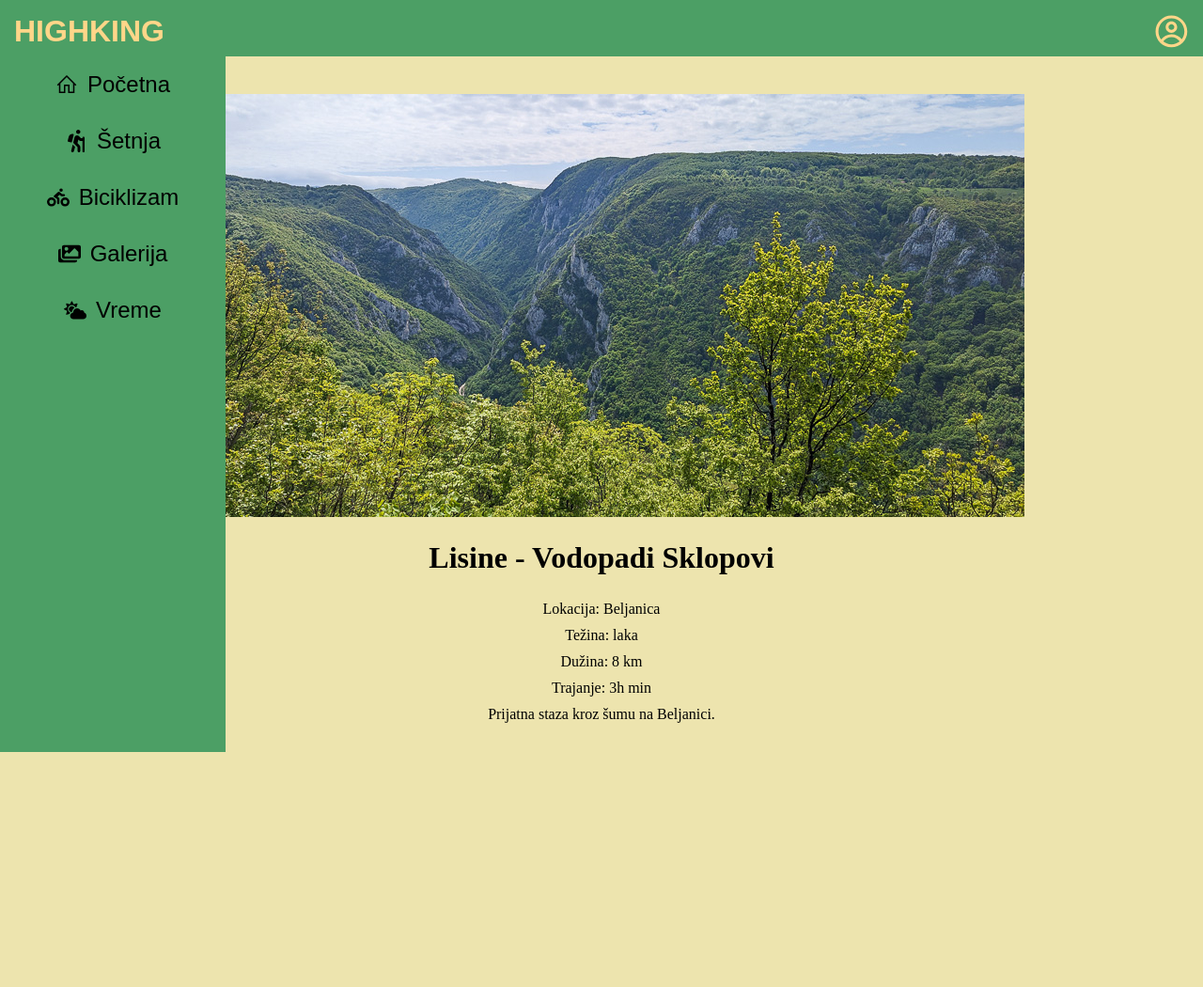
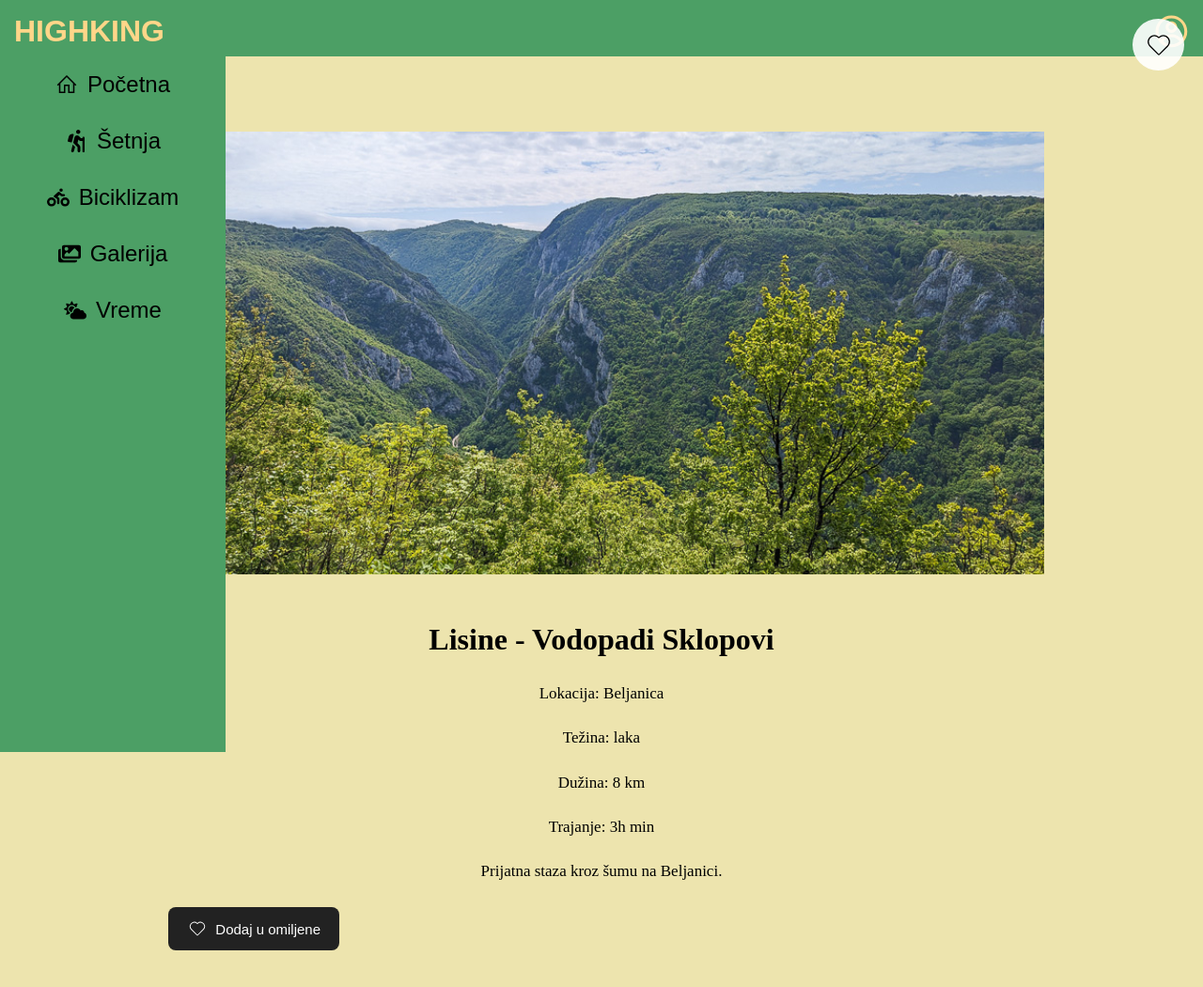
Before and after one commit to LazarVasiljevic/react-docker, a React (Vite) app: page /staza/1 in a window 1280 px wide. Shown: the top 1050 px of the page at 94% size. Before the commit the page ends 814 px from the top, so only its background shows below. Built offline with nearby package versions, Linux system fonts and the light colour scheme.

Commit message:
Omoguceno dodavanje staze u omiljene

```diff
--- a/src/App.tsx
+++ b/src/App.tsx
@@ -14,12 +14,13 @@ import {
   BrowserRouter
 } from"react-router-dom";
 import StazaDetalji from './pages/StazaDetalji'
-
+import { FavoritesProvider } from './context/FavoritesContext'
 
 function App() {
   return (
 
     <BrowserRouter>
+      <FavoritesProvider>
         <Routes>
               <Route element={<Layout />}>
 
@@ -37,6 +38,8 @@ function App() {
               <Route path='/signin' element={<Signin />}/>
               <Route path='*' element={<NotFound />} />
           </Routes>
+      </FavoritesProvider>
+
     </BrowserRouter>
 
   );
--- /dev/null
+++ b/src/context/FavoritesContext.tsx
@@ -0,0 +1,161 @@
+import React from 'react'
+import {
+    createContext,
+    useContext,
+    useEffect,
+    useState
+} from "react";
+import {User} from '../models/User'
+
+interface FavoriteType {
+
+    favoriteIds: number[];
+
+    addFavorite: (trailId: number) => void;
+
+    removeFavorite: (trailId: number) => void;
+
+    hasFavorite: (trailId: number) => boolean;
+}
+
+const FavoriteContext = createContext<FavoriteType | undefined>(undefined);
+
+interface FavoritesProviderProps {
+    children: React.ReactNode;
+}
+
+export function FavoritesProvider({
+    children
+}: FavoritesProviderProps) {
+
+    const [user, setUser] = useState<User | null>(null);
+
+    const [favoriteIds, setFavoriteIds] =
+        useState<number[]>([]);
+
+    useEffect(() => {
+
+        const storedUser =
+            localStorage.getItem("loggedUser");
+
+
+        if (!storedUser) {
+
+            setUser(null);
+            setFavoriteIds([]);
+
+            return;
+        }
+
+
+        const userData = JSON.parse(storedUser);
+
+
+        const loggedUser = new User(
+            userData.ime,
+            userData.prezime,
+            userData.email,
+            userData.password,
+            userData.favorites || []
+        );
+
+
+        setUser(loggedUser);
+
+        setFavoriteIds([
+            ...loggedUser.favorites
+        ]);
+
+    }, []);
+
+
+
+
+    const saveUser = (updatedUser: User) => {
+
+        localStorage.setItem(
+            "loggedUser",
+            JSON.stringify(updatedUser)
+        );
+
+
+        setUser(updatedUser);
+
+        setFavoriteIds([
+            ...updatedUser.favorites
+        ]);
+    };
+
+
+    const addFavorite = (trailId: number) => {
+
+        if (!user) {
+            return;
+        }
+
+
+        user.addFavorite(trailId);
+
+
+        saveUser(user);
+    };
+
+
+    const removeFavorite = (trailId: number) => {
+
+        if (!user) {
+            return;
+        }
+
+
+        user.removeFavorite(trailId);
+
+
+        saveUser(user);
+    };
+
+
+    const hasFavorite = (trailId: number): boolean => {
+
+        if (!user) {
+            return false;
+        }
+
+
+        return user.hasFavorite(trailId);
+    };
+
+
+    return (
+
+        <FavoriteContext.Provider
+            value={{
+                favoriteIds,
+                addFavorite,
+                removeFavorite,
+                hasFavorite
+            }}
+        >
+            {children}
+        </FavoriteContext.Provider>
+    );
+}
+
+
+export function useFavorites() {
+
+    const context =
+        useContext(FavoriteContext);
+
+
+    if (!context) {
+
+        throw new Error(
+            "useFavorites mora biti korišćen unutar FavoritesProvider-a"
+        );
+
+    }
+
+
+    return context;
+}
--- a/src/pages/BiciklizamDetalji.tsx
+++ /dev/null
@@ -1,9 +0,0 @@
-import React from 'react'
-
-function BiciklizamDetalji() {
-  return (
-    <div>BiciklizamDetalji</div>
-  )
-}
-
-export default BiciklizamDetalji
--- a/src/pages/Login.tsx
+++ b/src/pages/Login.tsx
@@ -40,8 +40,8 @@ function Login() {
 
 
         const user = new User(
-            userData.ime,
-            userData.prezime,
+            userData.name,
+            userData.surname,
             userData.email,
             userData.password,
             []
--- a/src/pages/Profil.tsx
+++ b/src/pages/Profil.tsx
@@ -1,6 +1,29 @@
 import React from 'react'
+import {User} from '../models/User'
+
+import '../styles/Profil.css'
 
 function Profil() {
+
+const storedUser = localStorage.getItem("loggedUser");
+
+if (storedUser) {
+
+    const userData = JSON.parse(storedUser);
+
+    const user = new User(
+        userData.name,
+        userData.surname,
+        userData.email,
+        userData.password,
+        []
+    );
+
+    console.log(user.getFullName());
+}
+
+
+
   return (
     <div>Profil</div>
   )
--- a/src/pages/SetnjaDetalji.tsx
+++ /dev/null
@@ -1,9 +0,0 @@
-import React from 'react'
-
-function SetnjaDetalji() {
-  return (
-    <div>SetnjaDetalji</div>
-  )
-}
-
-export default SetnjaDetalji
--- a/src/pages/StazaDetalji.tsx
+++ b/src/pages/StazaDetalji.tsx
@@ -1,8 +1,10 @@
 import React from 'react'
 import { useParams } from 'react-router-dom';
 import {staze } from '../data/staze';
+import { CiHeart } from "react-icons/ci";
+import '../styles/StazaDetalji.css';
+import {useFavorites} from '../context/FavoritesContext';
 
-import '../styles/StazaDetalji.css';
 
 function StazaDetalji() {
     const { id } = useParams();
@@ -14,7 +16,14 @@ function StazaDetalji() {
         trail => trail.id === Number(id)
     );
 
+
     console.log("Pronađena staza:", trail);
+
+    const {
+        addFavorite,
+        removeFavorite,
+        hasFavorite
+    } = useFavorites();
 
     if (!trail) {
         return (
@@ -24,7 +33,23 @@ function StazaDetalji() {
         );
     }
 
+    const favorite =
+        hasFavorite(trail.id);
 
+
+    const handleFavoriteClick = () => {
+
+        if (favorite) {
+
+            removeFavorite(trail.id);
+
+        } else {
+
+            addFavorite(trail.id);
+
+        }
+
+    };
   return (
     <div className="trail-details">
 
@@ -33,7 +58,23 @@ function StazaDetalji() {
                 alt={trail.name}
                 className="trail-details-image"
             />
+            <button
+                className={`trail-details-favorite ${
+                    favorite
+                        ? "trail-details-favorite-active"
+                        : ""
+                }`}
+                onClick={handleFavoriteClick}
+                aria-label={
+                    favorite
+                        ? "Ukloni iz omiljenih"
+                        : "Dodaj u omiljene"
+                }
+            >
 
+                    <CiHeart />
+
+                </button>
             <div className="trail-details-content">
 
                 <h1>{trail.name}</h1>
@@ -58,6 +99,20 @@ function StazaDetalji() {
                     {trail.description}
                 </p>
 
+                <button
+                    className="favorite-trail-button"
+                    onClick={handleFavoriteClick}
+                >
+
+                    <CiHeart />
+
+                    {favorite
+                        ? "Ukloni iz omiljenih"
+                        : "Dodaj u omiljene"
+                    }
+
+                </button>
+
             </div>
 
         </div>
--- a/src/styles/NavBar.css
+++ b/src/styles/NavBar.css
@@ -34,6 +34,7 @@
     flex-direction: column;
     width: 150px;
     background-color: var(--background);
+    z-index: 2000;
 }
 .dropdown-item{
     text-decoration: none;
@@ -41,7 +42,9 @@
     height: 20px;
     padding: 10px 15px;
     font-size:18px;
-    font-family: var(--text)
+    font-family: var(--text);
+    z-index: 2000;
+
 }
 
 .dropdown-item:hover {
--- a/src/styles/StazaDetalji.css
+++ b/src/styles/StazaDetalji.css
@@ -0,0 +1,133 @@
+.trail-details {
+    width: 90%;
+    max-width: 1100px;
+
+    margin: 40px auto;
+}
+
+
+
+.trail-details-image-container {
+    position: relative;
+
+    width: 100%;
+    height: 450px;
+
+    overflow: hidden;
+
+    border-radius: 15px;
+}
+
+
+.trail-details-image {
+    width: 100%;
+    height: 100%;
+
+    object-fit: cover;
+
+    display: block;
+}
+
+
+
+.trail-details-favorite {
+    position: absolute;
+
+    top: 20px;
+    right: 20px;
+
+    width: 55px;
+    height: 55px;
+
+    display: flex;
+    align-items: center;
+    justify-content: center;
+
+    border: none;
+
+    border-radius: 50%;
+
+    background-color: rgba(255, 255, 255, 0.9);
+
+    cursor: pointer;
+
+    transition:
+        transform 0.2s ease,
+        background-color 0.2s ease;
+}
+
+
+.trail-details-favorite svg {
+    width: 32px;
+    height: 32px;
+}
+
+
+.trail-details-favorite:hover {
+    transform: scale(1.1);
+
+    background-color: white;
+}
+
+
+.trail-details-favorite-active {
+    background-color: #ffe0df;
+}
+
+
+.trail-details-favorite-active svg {
+    fill: #e74c3c;
+
+    color: #e74c3c;
+}
+
+
+
+.trail-details-content {
+    padding: 30px 10px;
+}
+
+
+.trail-details-content h1 {
+    margin-bottom: 20px;
+
+    font-size: 32px;
+}
+
+
+.trail-details-content p {
+    margin: 10px 0;
+
+    font-size: 17px;
+
+    line-height: 1.6;
+}
+
+
+
+.favorite-trail-button {
+    margin-top: 20px;
+
+    padding: 12px 20px;
+
+    display: flex;
+    align-items: center;
+    gap: 8px;
+
+    border: none;
+    border-radius: 8px;
+
+    background-color: #222;
+
+    color: white;
+
+    font-size: 15px;
+
+    cursor: pointer;
+}
+
+
+.favorite-trail-button svg {
+    width: 22px;
+    height: 22px;
+}
```
Also changed, not shown: src/styles/Profil.css (added). Lines whose indentation alone changed are shown as unchanged.
